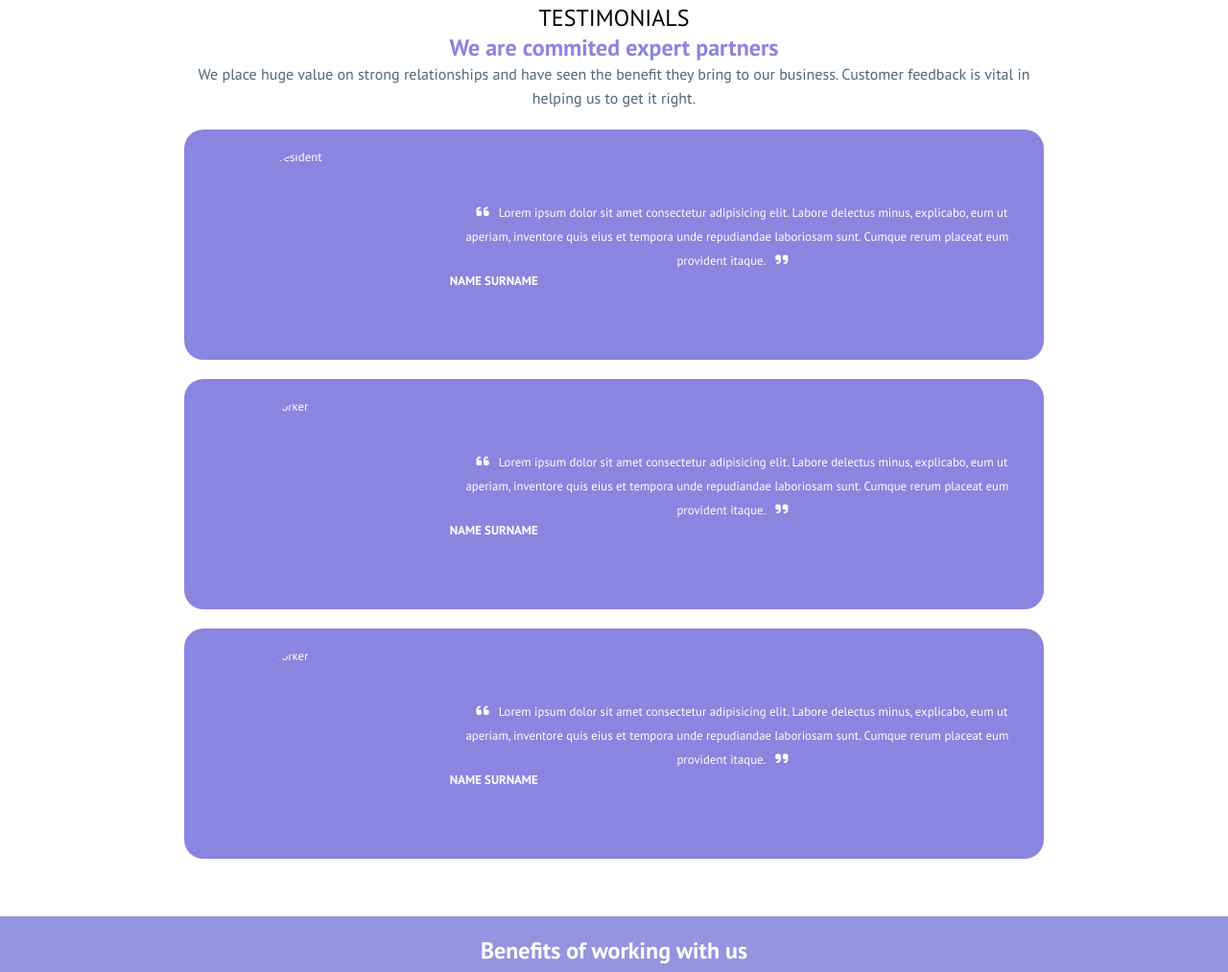
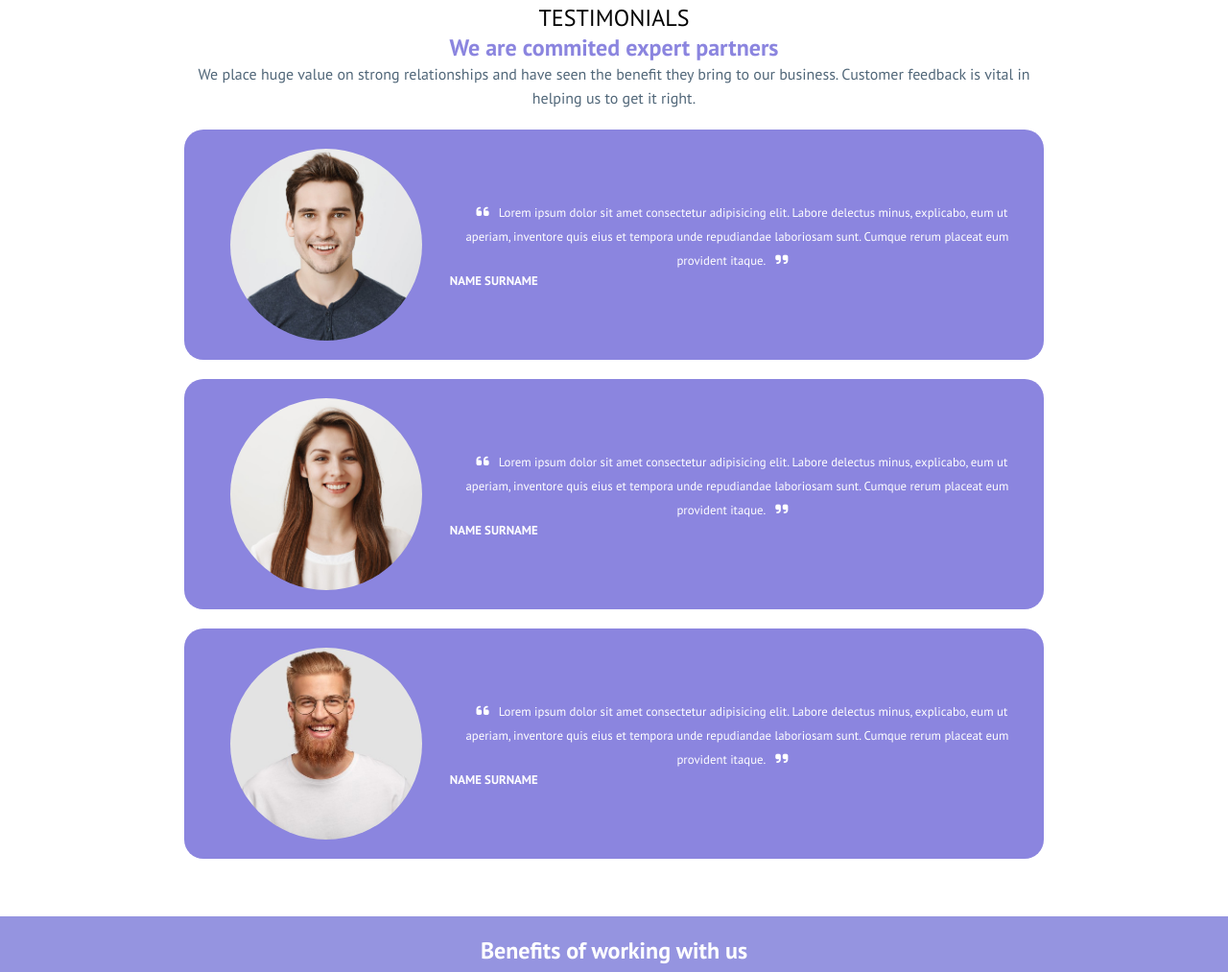
Before and after one commit to mihaipaulorban/htmlcss-responsive-layout, a plain HTML site: page index.html in a window 1280 px wide. Shown: the part 1426-2439 px from the top of the page at 96% size. Drawn offline with Linux system fonts and the light colour scheme.

Commit message:
feat: sezione testimonials

```diff
--- a/index.html
+++ b/index.html
@@ -128,7 +128,7 @@
                     <p>We place huge value on strong relationships and have seen the benefit they bring to our business. Customer feedback is vital in helping us to get it right.</p>
                     <div class="test-c card">
                         <div class="tes-i">
-                            <img src="1" alt="logo president">
+                            <img src="img/testimonial1.jpg" alt="logo president">
                         </div>
                         <div class="tes-d">
                             <p><i class="fa-solid fa-quote-left"></i>Lorem ipsum dolor sit amet consectetur adipisicing elit. Labore delectus minus, explicabo, eum ut aperiam, inventore quis eius et tempora unde repudiandae laboriosam sunt. Cumque rerum placeat eum provident itaque.<i class="fa-solid fa-quote-right"></i></p>
@@ -137,7 +137,7 @@
                     </div>
                     <div class="test-c card">
                         <div class="tes-i">
-                            <img src="1" alt="logo worker">
+                            <img src="img/testimonial2.jpg" alt="logo worker">
                         </div>
                         <div class="tes-d">
                             <p><i class="fa-solid fa-quote-left"></i>Lorem ipsum dolor sit amet consectetur adipisicing elit. Labore delectus minus, explicabo, eum ut aperiam, inventore quis eius et tempora unde repudiandae laboriosam sunt. Cumque rerum placeat eum provident itaque.<i class="fa-solid fa-quote-right"></i></p>
@@ -146,7 +146,7 @@
                     </div>
                     <div class="test-c card">
                         <div class="tes-i">
-                            <img src="1" alt="logo worker">
+                            <img src="img/testimonial3.jpg" alt="logo worker">
                         </div>
                         <div class="tes-d">
                             <p><i class="fa-solid fa-quote-left"></i>Lorem ipsum dolor sit amet consectetur adipisicing elit. Labore delectus minus, explicabo, eum ut aperiam, inventore quis eius et tempora unde repudiandae laboriosam sunt. Cumque rerum placeat eum provident itaque.<i class="fa-solid fa-quote-right"></i></p>
```
